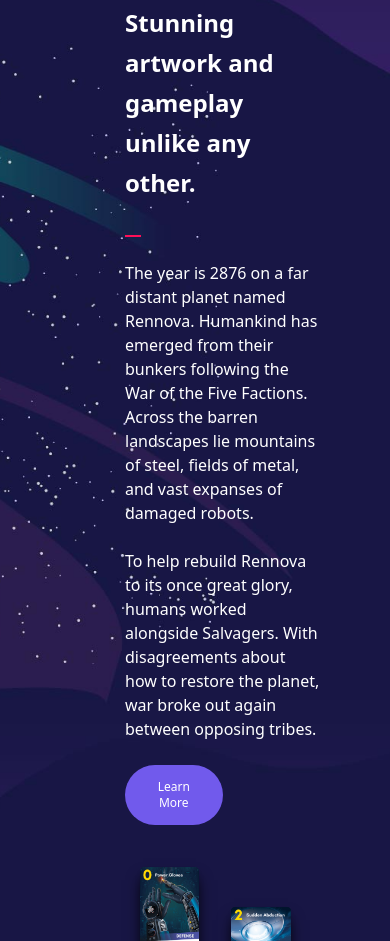
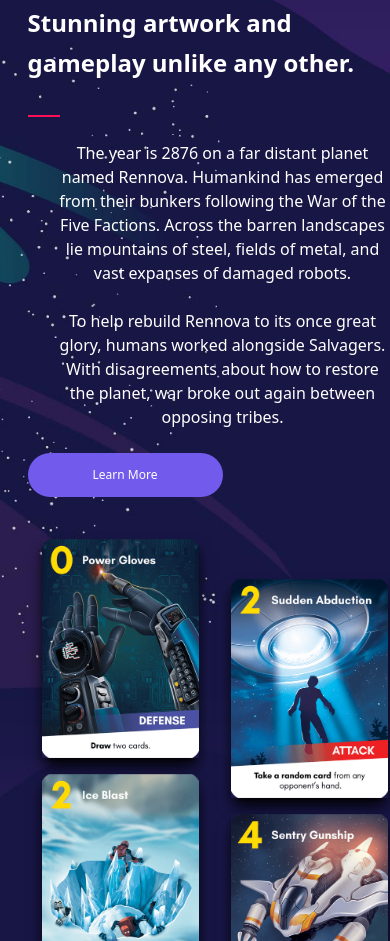
Before and after one commit to mahzzaa/twoRobots, a website: page index.html in a window 390 px wide. Shown: the part 713-1654 px from the top of the page. Drawn offline with nearby package versions, Linux system fonts and the light colour scheme.

Commit message:
fix width issue in about

```diff
--- a/style.css
+++ b/style.css
@@ -162,7 +162,7 @@ body {
   }
 
   .cards{
-    width: 100%;
+    width: 100% !important;
     margin-right: 10px;
     margin-left: 10px;
     padding: 6px;
@@ -175,8 +175,17 @@ body {
     align-items: center;
     justify-content: center;
     text-align: center;
+    width: 100% !important;
+    margin-bottom: 36px;
+  }
+
+  .about-text p{
+    text-align: center;
     width: 100%;
-    margin-bottom: 36px;
+    padding-right: 25px;
+    padding-left: 25px;
+    margin-right: 10px;
+    margin-left: 210x;
   }
 
   .about-text button{
```
